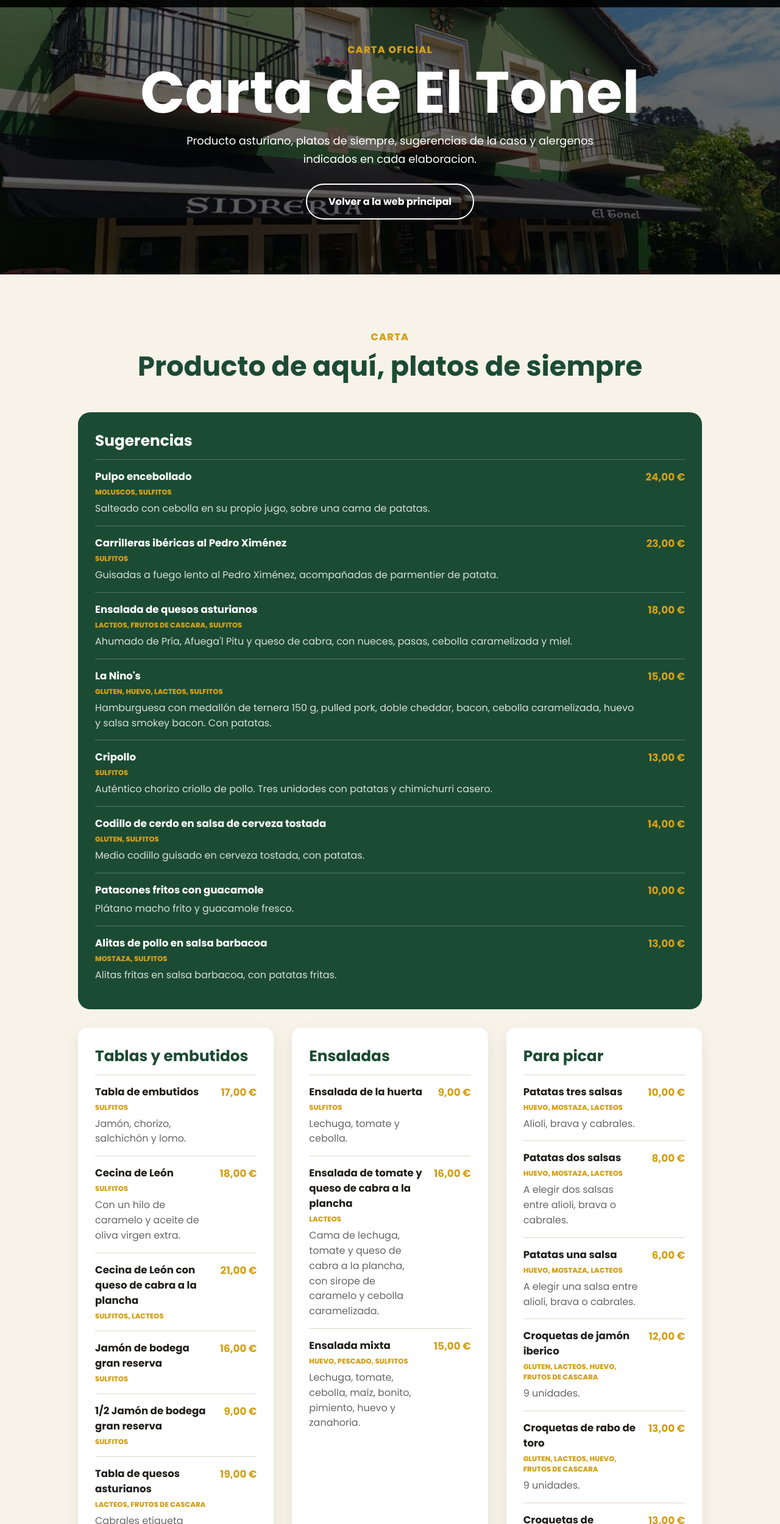
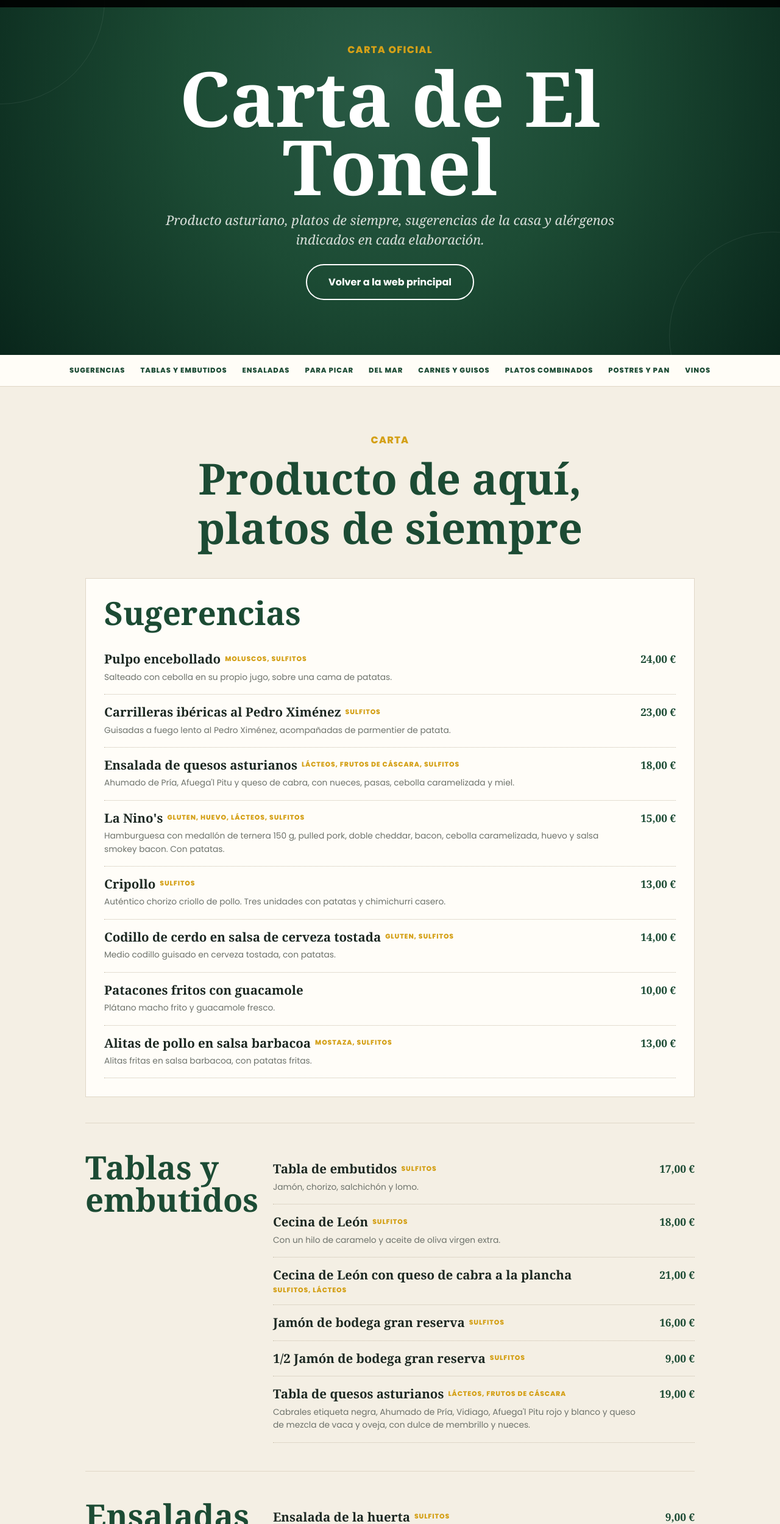
Before and after one commit to sidreriaeltonelweb-maker/sidreria-el-tonel, a plain HTML site: page carta.html in a window 1280 px wide. Shown: the part 61-2560 px from the top of the page at 61% size. Drawn offline with Linux system fonts and the light colour scheme.

Commit message:
Restaurar estilo antiguo de la carta

```diff
--- a/carta.html
+++ b/carta.html
@@ -4,7 +4,7 @@
   <meta charset="utf-8">
   <meta name="viewport" content="width=device-width, initial-scale=1">
   <title>Carta | Sidrería El Tonel</title>
-  <meta name="description" content="Carta oficial de Sidrería El Tonel en Soto de Cangas. Platos, vinos, precios y alergenos.">
+  <meta name="description" content="Carta oficial de Sidrería El Tonel en Soto de Cangas. Platos, vinos, precios y alérgenos.">
   <meta name="robots" content="index, follow">
   <meta property="og:title" content="Sidrería El Tonel | Soto de Cangas">
   <meta property="og:description" content="Cocina asturiana de siempre y sidra bien escanciada.">
@@ -57,22 +57,33 @@
     <section class="menu-hero section">
       <p class="eyebrow">Carta oficial</p>
       <h1>Carta de El Tonel</h1>
-      <p>Producto asturiano, platos de siempre, sugerencias de la casa y alergenos indicados en cada elaboracion.</p>
+      <p>Producto asturiano, platos de siempre, sugerencias de la casa y alérgenos indicados en cada elaboración.</p>
       <a class="button secondary" href="index.html">Volver a la web principal</a>
     </section>
+    <nav class="menu-nav" aria-label="Secciones de la carta">
+      <a href="#sugerencias">Sugerencias</a>
+      <a href="#tablas">Tablas y embutidos</a>
+      <a href="#ensaladas">Ensaladas</a>
+      <a href="#picar">Para picar</a>
+      <a href="#mar">Del mar</a>
+      <a href="#carnes">Carnes y guisos</a>
+      <a href="#combinados">Platos combinados</a>
+      <a href="#postres">Postres y pan</a>
+      <a href="#vinos">Vinos</a>
+    </nav>
     <section id="carta" class="section menu-section">
       <div class="section-title">
         <p class="eyebrow">Carta</p>
         <h2>Producto de aquí, platos de siempre</h2>
       </div>
 
-      <div class="suggestions">
+      <div class="suggestions" id="sugerencias">
         <h3>Sugerencias</h3>
         <div class="menu-list">
           <article><div><h4>Pulpo encebollado <span>Moluscos, sulfitos</span></h4><p>Salteado con cebolla en su propio jugo, sobre una cama de patatas.</p></div><strong>24,00 €</strong></article>
           <article><div><h4>Carrilleras ibéricas al Pedro Ximénez <span>Sulfitos</span></h4><p>Guisadas a fuego lento al Pedro Ximénez, acompañadas de parmentier de patata.</p></div><strong>23,00 €</strong></article>
-          <article><div><h4>Ensalada de quesos asturianos <span>Lacteos, frutos de cascara, sulfitos</span></h4><p>Ahumado de Pría, Afuega'l Pitu y queso de cabra, con nueces, pasas, cebolla caramelizada y miel.</p></div><strong>18,00 €</strong></article>
-          <article><div><h4>La Nino's <span>Gluten, huevo, lacteos, sulfitos</span></h4><p>Hamburguesa con medallón de ternera 150 g, pulled pork, doble cheddar, bacon, cebolla caramelizada, huevo y salsa smokey bacon. Con patatas.</p></div><strong>15,00 €</strong></article>
+          <article><div><h4>Ensalada de quesos asturianos <span>Lácteos, frutos de cáscara, sulfitos</span></h4><p>Ahumado de Pría, Afuega'l Pitu y queso de cabra, con nueces, pasas, cebolla caramelizada y miel.</p></div><strong>18,00 €</strong></article>
+          <article><div><h4>La Nino's <span>Gluten, huevo, lácteos, sulfitos</span></h4><p>Hamburguesa con medallón de ternera 150 g, pulled pork, doble cheddar, bacon, cebolla caramelizada, huevo y salsa smokey bacon. Con patatas.</p></div><strong>15,00 €</strong></article>
           <article><div><h4>Cripollo <span>Sulfitos</span></h4><p>Auténtico chorizo criollo de pollo. Tres unidades con patatas y chimichurri casero.</p></div><strong>13,00 €</strong></article>
           <article><div><h4>Codillo de cerdo en salsa de cerveza tostada <span>Gluten, sulfitos</span></h4><p>Medio codillo guisado en cerveza tostada, con patatas.</p></div><strong>14,00 €</strong></article>
           <article><div><h4>Patacones fritos con guacamole</h4><p>Plátano macho frito y guacamole fresco.</p></div><strong>10,00 €</strong></article>
@@ -81,43 +92,43 @@
       </div>
 
       <div class="menu-grid">
-        <section class="menu-category">
+        <section class="menu-category" id="tablas">
           <h3>Tablas y embutidos</h3>
           <div class="menu-list">
             <article><div><h4>Tabla de embutidos <span>Sulfitos</span></h4><p>Jamón, chorizo, salchichón y lomo.</p></div><strong>17,00 €</strong></article>
             <article><div><h4>Cecina de León <span>Sulfitos</span></h4><p>Con un hilo de caramelo y aceite de oliva virgen extra.</p></div><strong>18,00 €</strong></article>
-            <article><div><h4>Cecina de León con queso de cabra a la plancha <span>Sulfitos, lacteos</span></h4></div><strong>21,00 €</strong></article>
+            <article><div><h4>Cecina de León con queso de cabra a la plancha <span>Sulfitos, lácteos</span></h4></div><strong>21,00 €</strong></article>
             <article><div><h4>Jamón de bodega gran reserva <span>Sulfitos</span></h4></div><strong>16,00 €</strong></article>
             <article><div><h4>1/2 Jamón de bodega gran reserva <span>Sulfitos</span></h4></div><strong>9,00 €</strong></article>
-            <article><div><h4>Tabla de quesos asturianos <span>Lacteos, frutos de cascara</span></h4><p>Cabrales etiqueta negra, Ahumado de Pría, Vidiago, Afuega'l Pitu rojo y blanco y queso de mezcla de vaca y oveja, con dulce de membrillo y nueces.</p></div><strong>19,00 €</strong></article>
+            <article><div><h4>Tabla de quesos asturianos <span>Lácteos, frutos de cáscara</span></h4><p>Cabrales etiqueta negra, Ahumado de Pría, Vidiago, Afuega'l Pitu rojo y blanco y queso de mezcla de vaca y oveja, con dulce de membrillo y nueces.</p></div><strong>19,00 €</strong></article>
           </div>
         </section>
 
-        <section class="menu-category">
+        <section class="menu-category" id="ensaladas">
           <h3>Ensaladas</h3>
           <div class="menu-list">
             <article><div><h4>Ensalada de la huerta <span>Sulfitos</span></h4><p>Lechuga, tomate y cebolla.</p></div><strong>9,00 €</strong></article>
-            <article><div><h4>Ensalada de tomate y queso de cabra a la plancha <span>Lacteos</span></h4><p>Cama de lechuga, tomate y queso de cabra a la plancha, con sirope de caramelo y cebolla caramelizada.</p></div><strong>16,00 €</strong></article>
+            <article><div><h4>Ensalada de tomate y queso de cabra a la plancha <span>Lácteos</span></h4><p>Cama de lechuga, tomate y queso de cabra a la plancha, con sirope de caramelo y cebolla caramelizada.</p></div><strong>16,00 €</strong></article>
             <article><div><h4>Ensalada mixta <span>Huevo, pescado, sulfitos</span></h4><p>Lechuga, tomate, cebolla, maíz, bonito, pimiento, huevo y zanahoria.</p></div><strong>15,00 €</strong></article>
           </div>
         </section>
 
-        <section class="menu-category">
+        <section class="menu-category" id="picar">
           <h3>Para picar</h3>
           <div class="menu-list">
-            <article><div><h4>Patatas tres salsas <span>Huevo, mostaza, lacteos</span></h4><p>Alioli, brava y cabrales.</p></div><strong>10,00 €</strong></article>
-            <article><div><h4>Patatas dos salsas <span>Huevo, mostaza, lacteos</span></h4><p>A elegir dos salsas entre alioli, brava o cabrales.</p></div><strong>8,00 €</strong></article>
-            <article><div><h4>Patatas una salsa <span>Huevo, mostaza, lacteos</span></h4><p>A elegir una salsa entre alioli, brava o cabrales.</p></div><strong>6,00 €</strong></article>
-            <article><div><h4>Croquetas de jamón iberico <span>Gluten, lacteos, huevo, frutos de cascara</span></h4><p>9 unidades.</p></div><strong>12,00 €</strong></article>
-            <article><div><h4>Croquetas de rabo de toro <span>Gluten, lacteos, huevo, frutos de cascara</span></h4><p>9 unidades.</p></div><strong>13,00 €</strong></article>
-            <article><div><h4>Croquetas de chipiron <span>Gluten, lacteos, huevo, moluscos, frutos de cascara</span></h4><p>9 unidades.</p></div><strong>13,00 €</strong></article>
-            <article><div><h4>Croquetas variadas <span>Gluten, lacteos, huevo, moluscos, frutos de cascara</span></h4><p>Tres de cada tipo · 9 unidades.</p></div><strong>13,00 €</strong></article>
+            <article><div><h4>Patatas tres salsas <span>Huevo, mostaza, lácteos</span></h4><p>Alioli, brava y cabrales.</p></div><strong>10,00 €</strong></article>
+            <article><div><h4>Patatas dos salsas <span>Huevo, mostaza, lácteos</span></h4><p>A elegir dos salsas entre alioli, brava o cabrales.</p></div><strong>8,00 €</strong></article>
+            <article><div><h4>Patatas una salsa <span>Huevo, mostaza, lácteos</span></h4><p>A elegir una salsa entre alioli, brava o cabrales.</p></div><strong>6,00 €</strong></article>
+            <article><div><h4>Croquetas de jamón ibérico <span>Gluten, lácteos, huevo, frutos de cáscara</span></h4><p>9 unidades.</p></div><strong>12,00 €</strong></article>
+            <article><div><h4>Croquetas de rabo de toro <span>Gluten, lácteos, huevo, frutos de cáscara</span></h4><p>9 unidades.</p></div><strong>13,00 €</strong></article>
+            <article><div><h4>Croquetas de chipirón <span>Gluten, lácteos, huevo, moluscos, frutos de cáscara</span></h4><p>9 unidades.</p></div><strong>13,00 €</strong></article>
+            <article><div><h4>Croquetas variadas <span>Gluten, lácteos, huevo, moluscos, frutos de cáscara</span></h4><p>Tres de cada tipo · 9 unidades.</p></div><strong>13,00 €</strong></article>
             <article><div><h4>Chorizos a la sidra <span>Gluten, sulfitos</span></h4><p>Cazuelita.</p></div><strong>8,00 €</strong></article>
-            <article><div><h4>Tortos con queso cabrales, miel y nueces <span>Gluten, lacteos, frutos de cascara</span></h4></div><strong>12,00 €</strong></article>
+            <article><div><h4>Tortos con queso cabrales, miel y nueces <span>Gluten, lácteos, frutos de cáscara</span></h4></div><strong>12,00 €</strong></article>
           </div>
         </section>
 
-        <section class="menu-category">
+        <section class="menu-category" id="mar">
           <h3>Del mar</h3>
           <div class="menu-list">
             <article><div><h4>Zamburiñas a la plancha <span>Moluscos</span></h4></div><strong>20,00 €</strong></article>
@@ -127,19 +138,19 @@
           </div>
         </section>
 
-        <section class="menu-category">
+        <section class="menu-category" id="carnes">
           <h3>Carnes y guisos</h3>
           <div class="menu-list">
             <article><div><h4>Fabada tradicional asturiana <span>Sulfitos, gluten</span></h4><p>Con su compango.</p></div><strong>15,00 €</strong></article>
-            <article><div><h4>Cachopo de ternera asturiana <span>Gluten, huevo, lacteos, sulfitos</span></h4><p>Relleno de jamón de bodega gran reserva y queso fundido.</p></div><strong>32,00 €</strong></article>
+            <article><div><h4>Cachopo de ternera asturiana <span>Gluten, huevo, lácteos, sulfitos</span></h4><p>Relleno de jamón de bodega gran reserva y queso fundido.</p></div><strong>32,00 €</strong></article>
             <article><div><h4>Le Bistrot <span>Sulfitos</span></h4><p>Entrecot de vaca · 330 g.</p></div><strong>20,00 €</strong></article>
-            <article><div><h4>Escalopines de ternera al cabrales <span>Sulfitos, lacteos, gluten, huevo</span></h4></div><strong>16,00 €</strong></article>
+            <article><div><h4>Escalopines de ternera al cabrales <span>Sulfitos, lácteos, gluten, huevo</span></h4></div><strong>16,00 €</strong></article>
             <article><div><h4>Ternera guisada a la sidra <span>Sulfitos</span></h4></div><strong>17,00 €</strong></article>
             <article><div><h4>Costillas al horno <span>Sulfitos, mostaza</span></h4><p>A cocción lenta en su salsa barbacoa, muy tiernas.</p></div><strong>18,00 €</strong></article>
           </div>
         </section>
 
-        <section class="menu-category">
+        <section class="menu-category" id="combinados">
           <h3>Platos combinados</h3>
           <div class="menu-list">
             <article><div><h4>Pechugas a la plancha con ensalada y patatas <span>Sulfitos</span></h4></div><strong>12,00 €</strong></article>
@@ -149,26 +160,26 @@
           </div>
         </section>
 
-        <section class="menu-category">
+        <section class="menu-category" id="postres">
           <h3>Postres y pan</h3>
           <div class="menu-list">
-            <article><div><h4>Tarta de queso al horno casera <span>Lacteos, gluten, huevo</span></h4></div><strong>7,00 €</strong></article>
-            <article><div><h4>Tarta de la abuela casera <span>Gluten, lacteos, huevo, frutos de cascara</span></h4></div><strong>7,00 €</strong></article>
-            <article><div><h4>Natillas <span>Lacteos, gluten, huevo</span></h4></div><strong>5,00 €</strong></article>
-            <article><div><h4>Arroz con leche casero <span>Lacteos</span></h4></div><strong>6,00 €</strong></article>
-            <article><div><h4>Tarta helada al whisky <span>Gluten, huevo, lacteos, frutos de cascara</span></h4></div><strong>6,00 €</strong></article>
-            <article><div><h4>Tarta helada Contessa <span>Gluten, lacteos</span></h4></div><strong>5,00 €</strong></article>
+            <article><div><h4>Tarta de queso al horno casera <span>Lácteos, gluten, huevo</span></h4></div><strong>7,00 €</strong></article>
+            <article><div><h4>Tarta de la abuela casera <span>Gluten, lácteos, huevo, frutos de cáscara</span></h4></div><strong>7,00 €</strong></article>
+            <article><div><h4>Natillas <span>Lácteos, gluten, huevo</span></h4></div><strong>5,00 €</strong></article>
+            <article><div><h4>Arroz con leche casero <span>Lácteos</span></h4></div><strong>6,00 €</strong></article>
+            <article><div><h4>Tarta helada al whisky <span>Gluten, huevo, lácteos, frutos de cáscara</span></h4></div><strong>6,00 €</strong></article>
+            <article><div><h4>Tarta helada Contessa <span>Gluten, lácteos</span></h4></div><strong>5,00 €</strong></article>
             <article><div><h4>Pan <span>Gluten</span></h4></div><strong>1,50 €</strong></article>
           </div>
         </section>
 
-        <section class="menu-category">
+        <section class="menu-category" id="vinos">
           <h3>Vinos</h3>
           <div class="menu-list">
             <article><div><h4>Viña Alcazaba <span>Sulfitos</span></h4><p>De la casa · D.O. La Mancha · Tintos.</p></div><strong>9,00 €</strong></article>
             <article><div><h4>El Coto <span>Sulfitos</span></h4><p>Crianza · D.O. Rioja.</p></div><strong>15,00 €</strong></article>
             <article><div><h4>LAN <span>Sulfitos</span></h4><p>Crianza · D.O. Rioja.</p></div><strong>20,00 €</strong></article>
-            <article><div><h4>Ramon Bilbao <span>Sulfitos</span></h4><p>Crianza · D.O. Rioja.</p></div><strong>19,00 €</strong></article>
+            <article><div><h4>Ramón Bilbao <span>Sulfitos</span></h4><p>Crianza · D.O. Rioja.</p></div><strong>19,00 €</strong></article>
             <article><div><h4>Real Agrado <span>Sulfitos</span></h4><p>Crianza · D.O. Rioja.</p></div><strong>18,00 €</strong></article>
             <article><div><h4>Dominio de la Abadesa <span>Sulfitos</span></h4><p>Crianza · D.O. Ribera del Duero.</p></div><strong>14,00 €</strong></article>
             <article><div><h4>Viña Alcazaba rosado <span>Sulfitos</span></h4><p>De la casa · D.O. La Mancha.</p></div><strong>8,00 €</strong></article>
@@ -176,7 +187,7 @@
             <article><div><h4>Viña Alcazaba blanco <span>Sulfitos</span></h4><p>De la casa · D.O. La Mancha.</p></div><strong>8,00 €</strong></article>
             <article><div><h4>Saga <span>Sulfitos</span></h4><p>Verdejo · D.O. Rueda.</p></div><strong>12,00 €</strong></article>
             <article><div><h4>Amatista <span>Sulfitos</span></h4><p>Moscato frizzante · D.O. Valencia.</p></div><strong>12,00 €</strong></article>
-            <article><div><h4>Pazo Sarantellos <span>Sulfitos</span></h4><p>Albariño · D.O. Rias Baixas.</p></div><strong>17,00 €</strong></article>
+            <article><div><h4>Pazo Sarantellos <span>Sulfitos</span></h4><p>Albariño · D.O. Rías Baixas.</p></div><strong>17,00 €</strong></article>
           </div>
         </section>
       </div>
--- a/estilos.css
+++ b/estilos.css
@@ -330,142 +330,237 @@ footer {
   background: var(--verde-oscuro);
 }
 
+.menu-page {
+  background: #f4efe4;
+}
+
 .menu-page .site-header {
   position: sticky;
 }
 
 .menu-hero {
+  min-height: 74vh;
   padding-top: 130px;
   color: var(--blanco);
   text-align: center;
-  background:
-    linear-gradient(rgba(0, 0, 0, 0.55), rgba(0, 0, 0, 0.65)),
-    url("imagenes/fototonel.jpg") center / cover no-repeat;
+  background: radial-gradient(circle at 50% 30%, #2a5b46 0, var(--verde) 44%, var(--verde-oscuro) 100%);
+  overflow: hidden;
+  position: relative;
+}
+
+.menu-hero::before,
+.menu-hero::after {
+  content: "";
+  position: absolute;
+  width: 340px;
+  height: 340px;
+  border: 1px solid rgba(255, 255, 255, 0.08);
+  border-radius: 50%;
+}
+
+.menu-hero::before {
+  left: -170px;
+  top: -110px;
+}
+
+.menu-hero::after {
+  right: -160px;
+  bottom: -140px;
 }
 
 .menu-hero h1 {
   margin-bottom: 16px;
+  font-family: Georgia, "Times New Roman", serif;
+  font-size: clamp(3.7rem, 12vw, 7.8rem);
+  line-height: 0.9;
 }
 
 .menu-hero p:not(.eyebrow) {
   max-width: 760px;
   margin: 0 auto 24px;
-  font-size: 1.12rem;
-  line-height: 1.7;
+  color: #d8ded9;
+  font-family: Georgia, "Times New Roman", serif;
+  font-size: 1.35rem;
+  font-style: italic;
+  line-height: 1.5;
+}
+
+.menu-nav {
+  position: sticky;
+  z-index: 50;
+  top: 72px;
+  display: flex;
+  gap: 25px;
+  overflow-x: auto;
+  padding: 17px max(20px, calc((100% - 1100px) / 2));
+  background: rgba(255, 253, 248, 0.95);
+  border-bottom: 1px solid var(--linea);
+  backdrop-filter: blur(12px);
+}
+
+.menu-nav a {
+  flex: 0 0 auto;
+  color: var(--verde);
+  font-size: 0.72rem;
+  font-weight: 800;
+  letter-spacing: 0.08em;
+  text-transform: uppercase;
 }
 
 .menu-section {
-  background: #f8f3e9;
+  width: min(1000px, calc(100% - 32px));
+  margin: 0 auto;
+  padding: 75px 0;
+  background: transparent;
+}
+
+.menu-section > .section-title {
+  max-width: 700px;
+  margin: 0 auto 42px;
+  text-align: center;
+}
+
+.menu-section > .section-title h2 {
+  font-family: Georgia, "Times New Roman", serif;
+  font-size: clamp(2.6rem, 7vw, 4.4rem);
 }
 
 .suggestions,
-.menu-category,
-.allergens {
-  padding: 28px;
+.menu-category {
+  padding: 0;
+  border-radius: 0;
+  background: transparent;
+  box-shadow: none;
 }
 
 .suggestions {
-  margin-bottom: 30px;
-  border-radius: 20px;
-  color: var(--blanco);
-  background: var(--verde);
+  margin: 0 0 42px;
+  padding: 30px;
+  color: var(--texto);
+  background: #fffdf8;
+  border: 1px solid var(--linea);
 }
 
-.suggestions h3 {
-  color: var(--blanco);
-  margin-bottom: 12px;
+.suggestions h3,
+.menu-category h3 {
+  margin-bottom: 20px;
+  color: var(--verde);
+  font-family: Georgia, "Times New Roman", serif;
+  font-size: clamp(2rem, 5vw, 3.3rem);
+  line-height: 1;
 }
 
 .menu-grid {
-  grid-template-columns: repeat(auto-fit, minmax(320px, 1fr));
+  display: block;
+}
+
+.menu-category {
+  display: grid;
+  grid-template-columns: 260px minmax(0, 1fr);
+  gap: 48px;
+  padding: 46px 0;
+  border-top: 1px solid var(--linea);
+  scroll-margin-top: 140px;
 }
 
 .menu-category h3 {
-  margin-bottom: 12px;
+  position: sticky;
+  top: 142px;
+  align-self: start;
+  margin-bottom: 0;
 }
 
 .menu-list article {
   display: grid;
   grid-template-columns: minmax(0, 1fr) auto;
   gap: 18px;
-  padding: 15px 0;
-  border-top: 1px solid var(--linea);
+  padding: 17px 0;
+  border-bottom: 1px dotted #c8beab;
 }
 
 .suggestions .menu-list article {
-  border-color: rgba(255, 255, 255, 0.24);
+  border-color: #c8beab;
 }
 
 .menu-list h4 {
-  color: #201f1a;
-  font-size: 1.04rem;
+  display: flex;
+  align-items: center;
+  flex-wrap: wrap;
+  gap: 7px;
+  color: #1c2822;
+  font-family: Georgia, "Times New Roman", serif;
+  font-size: 1.28rem;
+  line-height: 1.15;
 }
 
 .suggestions .menu-list h4 {
-  color: var(--blanco);
+  color: #1c2822;
 }
 
 .menu-list h4 span {
-  display: block;
-  margin-top: 5px;
+  display: inline-block;
+  margin-top: 0;
   color: var(--oro);
-  font-size: 0.72rem;
+  font-family: Poppins, Arial, sans-serif;
+  font-size: 0.68rem;
   font-weight: 800;
+  letter-spacing: 0.08em;
   text-transform: uppercase;
 }
 
 .menu-list p {
-  margin-top: 6px;
-  color: #666;
+  margin-top: 7px;
+  color: #6d726b;
+  font-size: 0.86rem;
   line-height: 1.55;
 }
 
 .suggestions .menu-list p {
-  color: rgba(255, 255, 255, 0.82);
+  color: #6d726b;
 }
 
 .menu-list strong {
   white-space: nowrap;
-  color: var(--oro);
-  font-size: 1.05rem;
+  color: var(--verde);
+  font-family: Georgia, "Times New Roman", serif;
+  font-size: 1.08rem;
 }
 
 .allergens {
-  margin-top: 34px;
-  padding: 34px clamp(20px, 4vw, 46px);
-  color: #4d3423;
+  width: min(900px, 100%);
+  margin: 70px auto 0;
+  padding: 55px clamp(25px, 8vw, 75px);
+  color: var(--blanco);
   line-height: 1.6;
   text-align: center;
-  background: #f9f1df;
-  border-top: 2px solid #67482f;
+  background: var(--verde);
+  box-shadow: 12px 12px 0 rgba(184, 138, 67, 0.2);
 }
 
 .allergens h3 {
-  margin-bottom: 26px;
-  color: #5b3927;
+  margin-bottom: 28px;
+  color: var(--blanco);
   font-family: Georgia, "Times New Roman", serif;
-  font-size: clamp(1.8rem, 4vw, 2.6rem);
-  letter-spacing: 0.16em;
-  text-transform: uppercase;
+  font-size: clamp(2rem, 5vw, 3rem);
 }
 
 .allergen-grid {
   display: grid;
-  grid-template-columns: repeat(4, minmax(150px, 1fr));
-  gap: 18px 38px;
-  max-width: 980px;
-  margin: 0 auto 26px;
+  grid-template-columns: repeat(auto-fit, minmax(170px, 1fr));
+  gap: 13px 20px;
+  max-width: 760px;
+  margin: 28px auto;
   text-align: left;
 }
 
 .allergen-item {
   display: flex;
   align-items: center;
-  gap: 12px;
-  color: #4d3423;
-  font-family: Georgia, "Times New Roman", serif;
-  font-size: 1.08rem;
-  font-weight: 700;
+  gap: 10px;
+  color: #e9eee9;
+  font-family: Poppins, Arial, sans-serif;
+  font-size: 0.98rem;
+  font-weight: 600;
 }
 
 .allergen-item img {
@@ -476,11 +571,10 @@ footer {
 }
 
 .allergen-note {
-  max-width: 900px;
+  max-width: 760px;
   margin: 8px auto 0;
-  color: #8a7b69;
-  font-family: Georgia, "Times New Roman", serif;
-  font-style: italic;
+  color: #bdc9c0;
+  font-style: normal;
 }
 
 @media (max-width: 820px) {
@@ -501,6 +595,10 @@ footer {
     gap: 16px;
   }
 
+  .menu-nav {
+    top: 0;
+  }
+
   .hero {
     padding-top: 190px;
   }
@@ -513,8 +611,19 @@ footer {
     padding: 70px 24px;
   }
 
-  .allergen-grid {
-    grid-template-columns: 1fr;
+  .menu-section {
+    width: calc(100% - 32px);
+    padding: 55px 0;
+  }
+
+  .menu-category {
+    display: block;
+    padding: 35px 0;
+  }
+
+  .menu-category h3 {
+    position: static;
+    margin-bottom: 22px;
   }
 
   .menu-teaser-inner {
@@ -537,6 +646,10 @@ footer {
     grid-template-columns: 1fr;
   }
 
+  .allergen-grid {
+    grid-template-columns: 1fr;
+  }
+
   footer {
     display: grid;
   }
```
